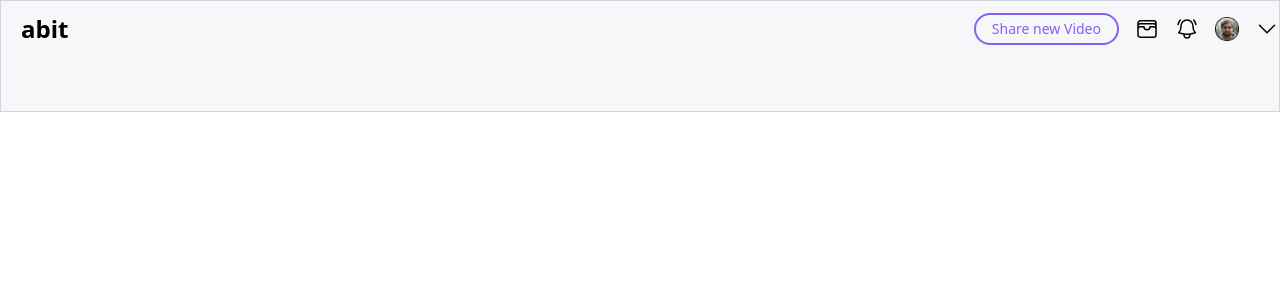
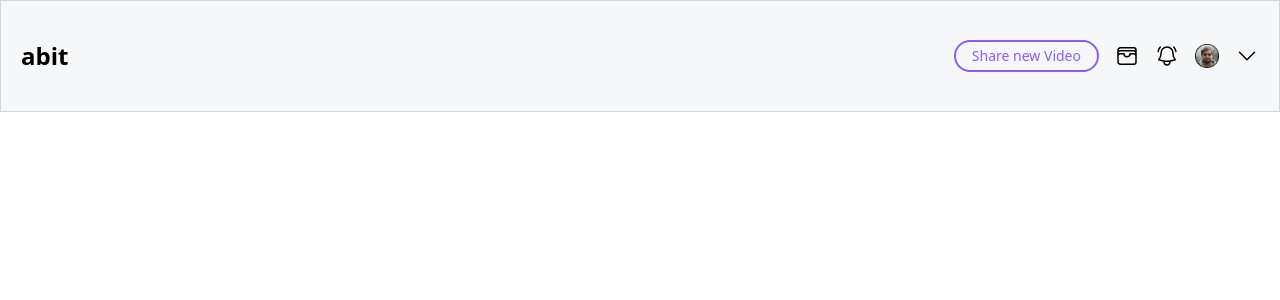
Before and after one commit to Syfer0/A-bit-Front-end, a React (Vite) app: page / in a window 1280 px wide. Shown: the top 300 px of the page. Built offline with nearby package versions, Linux system fonts and the light colour scheme.

Commit message:
Header done

```diff
--- a/src/ui/Header.jsx
+++ b/src/ui/Header.jsx
@@ -1,9 +1,9 @@
 import profilePic from '../assets/profile-pic.png';
 function Header() {
   return (
-    <header className="h-28 w-full items-center justify-between border border-gray-300  bg-gray-300 bg-opacity-20">
-      <div className="flex items-center space-x-4 ">
-        <h1 className="flex-1 px-5 py-3 text-2xl font-bold">abit</h1>
+    <header className="flex h-28 w-full items-center justify-between border border-gray-300 bg-gray-300 bg-opacity-20 px-5">
+      <h1 className="text-2xl font-bold">abit</h1>
+      <div className="flex items-center space-x-4">
         <button className="rounded-full border-2 border-violet-500 px-4 py-1 text-sm text-violet-500 transition-colors duration-300 hover:bg-violet-500 hover:text-white">
           <span>Share new Video</span>
         </button>
```
